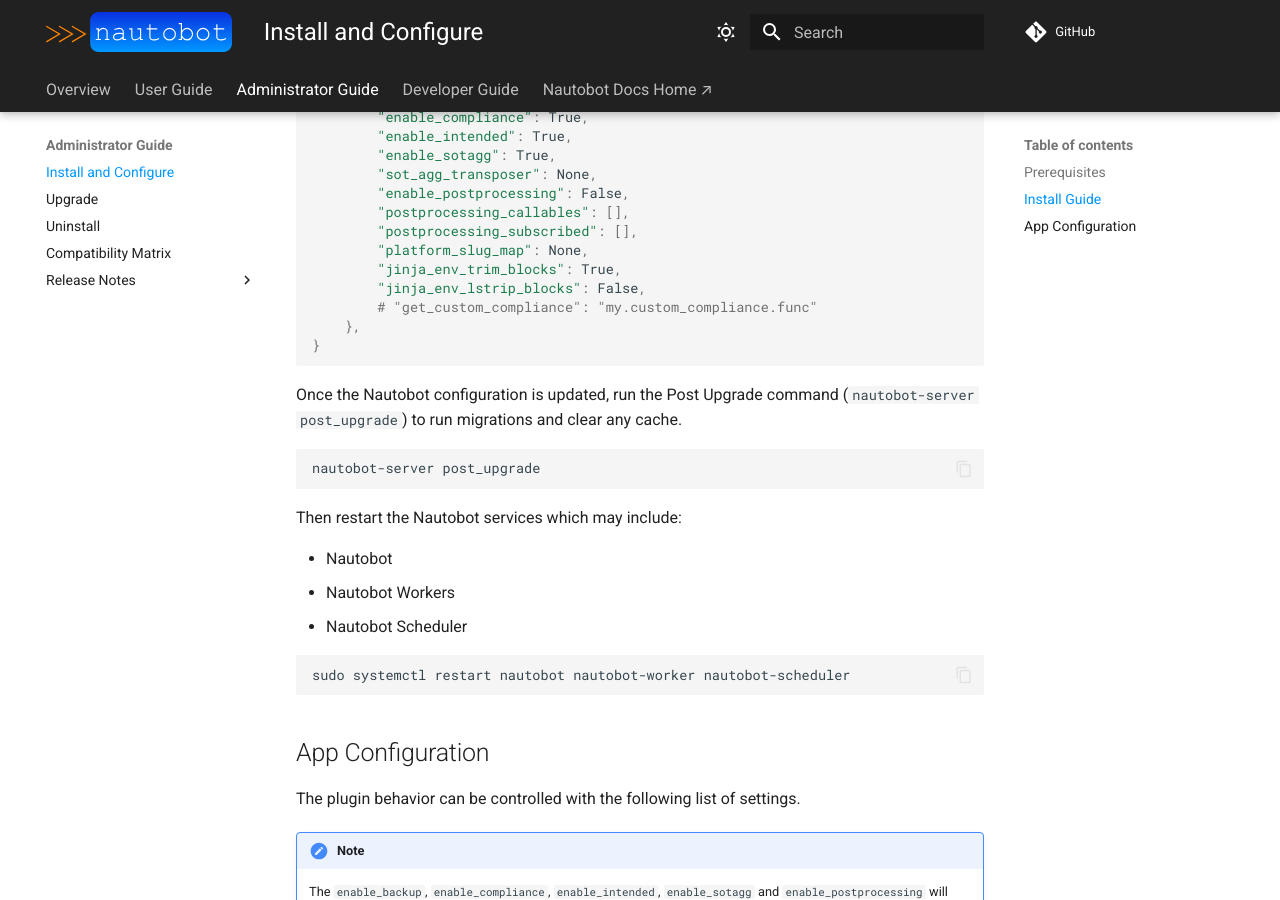
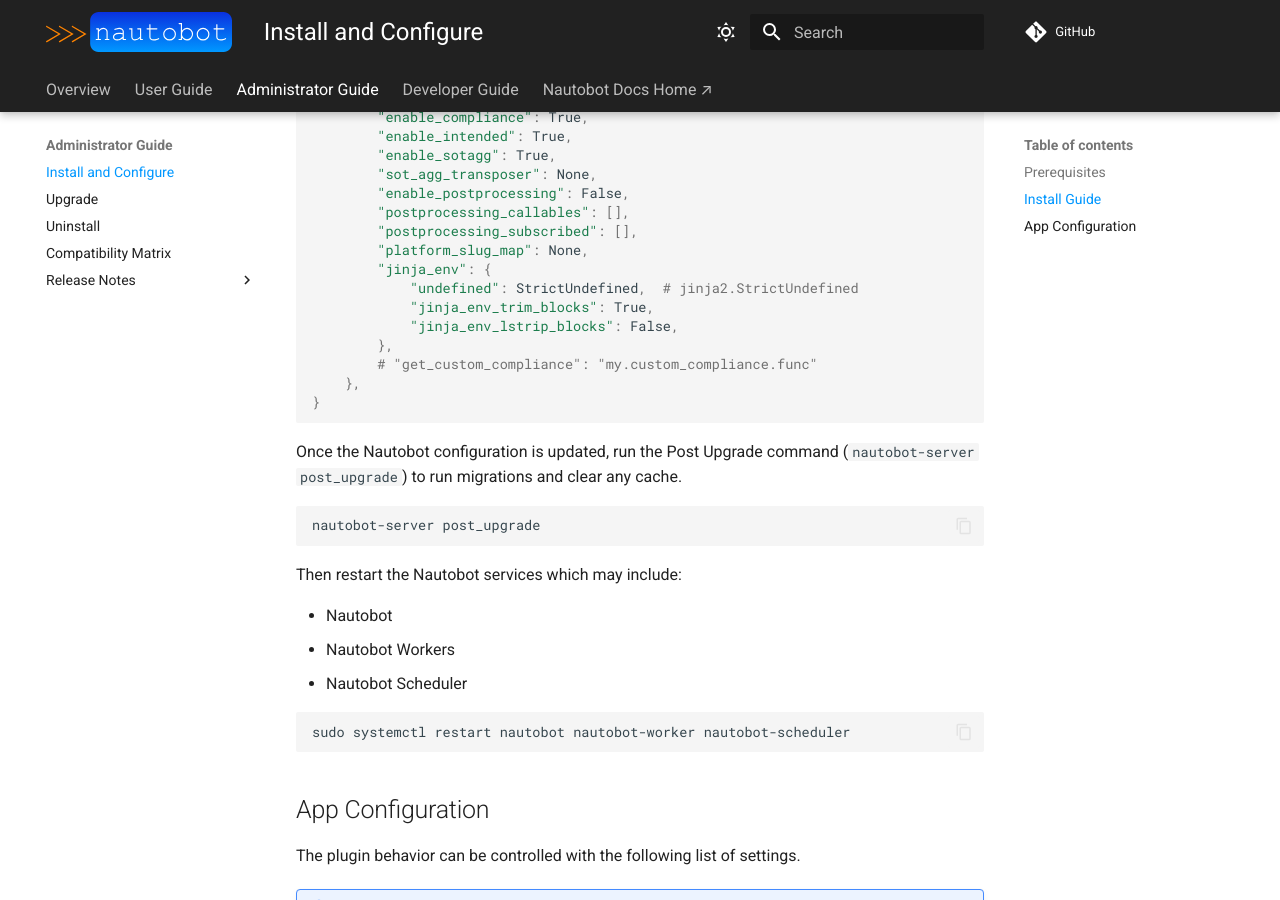
Before and after one commit to nautobot/nautobot-app-golden-config, an MkDocs documentation site: the page built from docs/admin/admin_install.md, in a window 1280 px wide and 900 px high, scrolled down 1466 px. Built offline with MkDocs 1.6.1 and Material for MkDocs 9.7.7, drawn with Linux system fonts in a browser that asks for light colours; comment, search, counter and statistics services are not loaded.

Commit message:
docs: 📝 Correct example plugin config for Jinja2 environment settings

```diff
--- a/docs/admin/admin_install.md
+++ b/docs/admin/admin_install.md
@@ -59,8 +59,11 @@
         "postprocessing_callables": [],
         "postprocessing_subscribed": [],
         "platform_slug_map": None,
-        "jinja_env_trim_blocks": True,
-        "jinja_env_lstrip_blocks": False,
+        "jinja_env": {
+            "undefined": StrictUndefined,  # jinja2.StrictUndefined
+            "jinja_env_trim_blocks": True,
+            "jinja_env_lstrip_blocks": False,
+        },
         # "get_custom_compliance": "my.custom_compliance.func"
     },
 }
```
